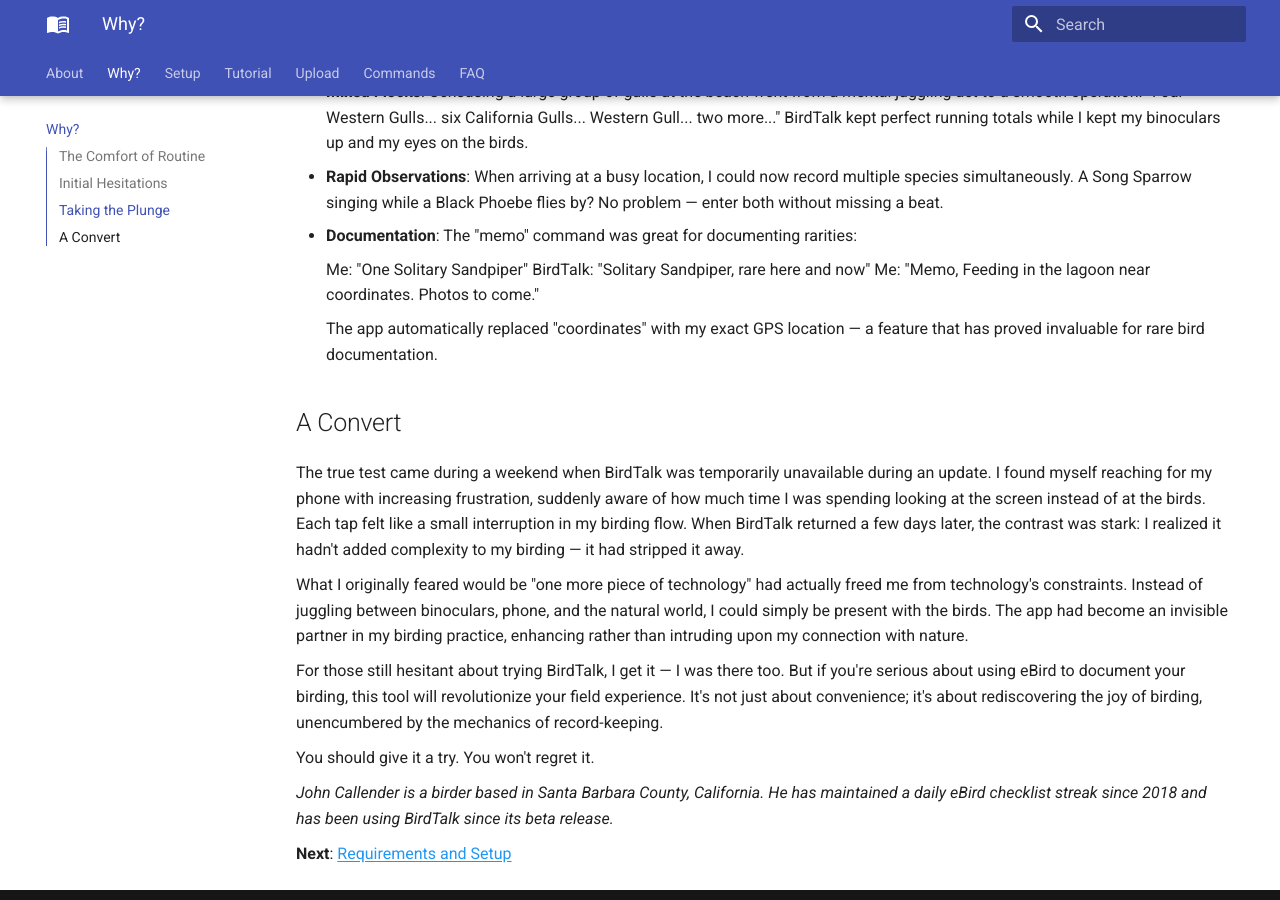
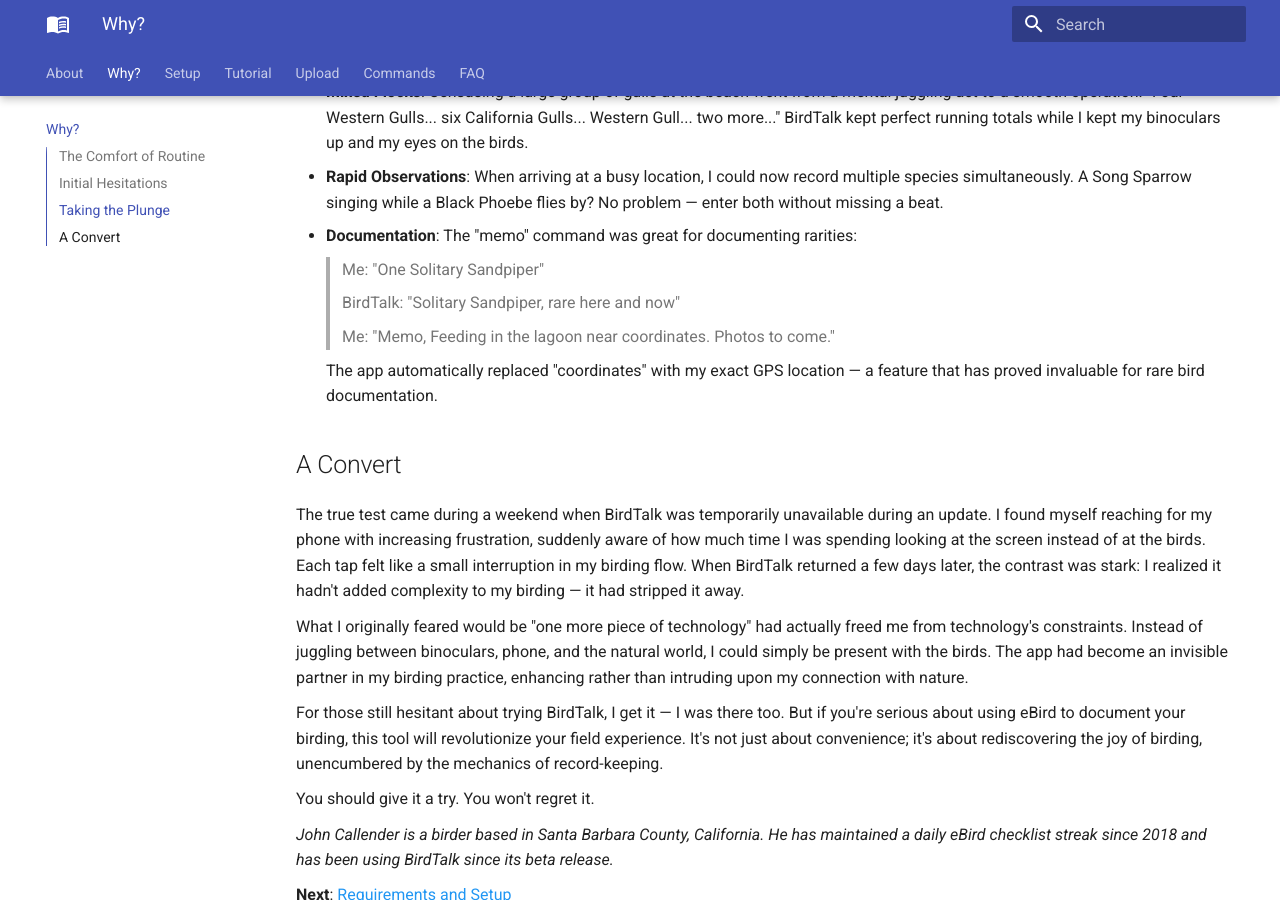
Before and after one commit to johncallender/birdtalk-docs, an MkDocs documentation site: the page built from docs/testimonial.md, in a window 1280 px wide and 900 px high, scrolled down 1272 px. Built offline with MkDocs 1.6.1 and Material for MkDocs 9.7.7, drawn with Linux system fonts in a browser that asks for light colours; part of the change alters nothing that is shown.

```diff
--- a/docs/testimonial.md
+++ b/docs/testimonial.md
@@ -35,9 +35,11 @@ BirdTalk was a game-changer in many situations.
 
 - **Documentation**: The "memo" command was great for documenting rarities:
 
-    Me: "One Solitary Sandpiper"
-    BirdTalk: "Solitary Sandpiper, rare here and now"
-    Me: "Memo, Feeding in the lagoon near coordinates. Photos to come."
+    > Me: "One Solitary Sandpiper"
+    >
+    > BirdTalk: "Solitary Sandpiper, rare here and now"
+    >
+    > Me: "Memo, Feeding in the lagoon near coordinates. Photos to come."
 
     The app automatically replaced "coordinates" with my exact GPS location — a feature that has proved invaluable for rare bird documentation.
 
```
